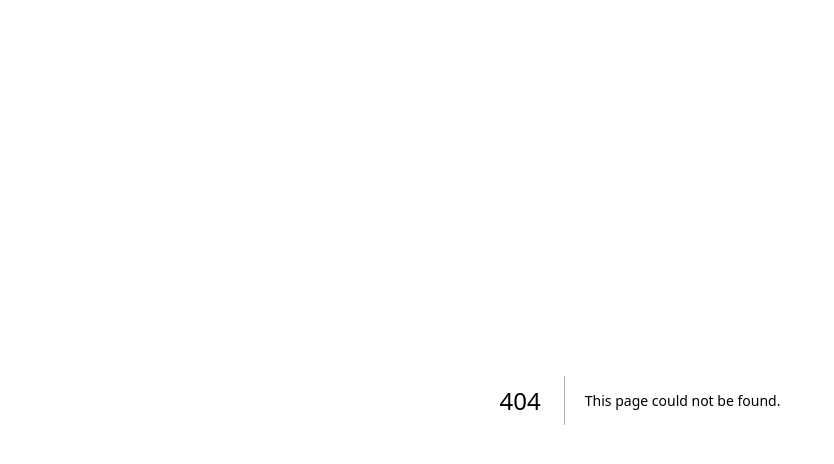
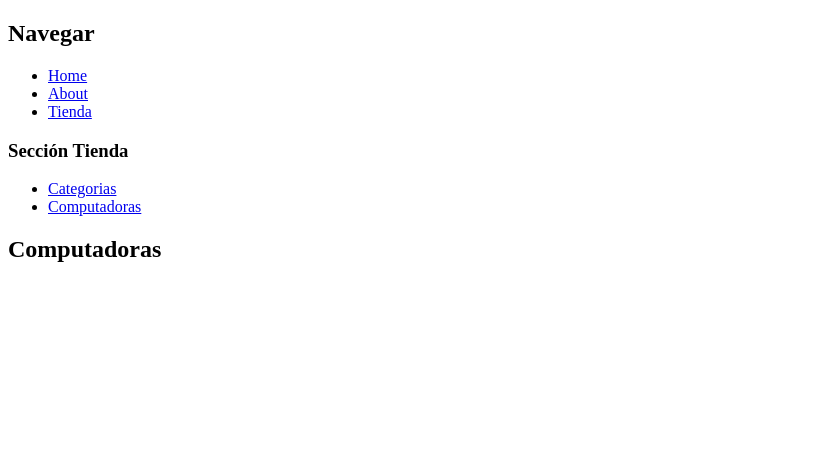
Before and after one commit to MPiccato/NextJS13_Course, a Next.js app: page /tienda/categorias/computadoras in a window 1280 px wide. Before the commit this address had no page. Shown: the top 464 px of the page, without its empty margins (0-834 px from the left). Built offline with nearby package versions, Linux system fonts and the light colour scheme.

Commit message:
aprendiendo sobre layout

```diff
--- /dev/null
+++ b/app/about/page.jsx
@@ -0,0 +1,5 @@
+function AboutPage() {
+    return <h1>About Martin</h1>
+};
+
+export default AboutPage;
--- a/app/layout.js
+++ b/app/layout.js
@@ -1,12 +1,17 @@
+import NavBar from '../components/Navbar'
+
 export const metadata = {
-  title: 'Next.js',
-  description: 'Generated by Next.js',
+  title: 'Mi tienda',
+  description: 'Aprendiendo NetxJs',
 }
 
 export default function RootLayout({ children }) {
- return (
+  return (
     <html lang="en">
-      <body>{children}</body>
+      <body>
+        <NavBar />
+        {children}
+      </body>
     </html>
   )
 }
--- a/app/page.jsx
+++ b/app/page.jsx
@@ -1,3 +1,3 @@
 export default function HomePage() {
     return <h1>Hola Martin</h1>
-}
+};
--- /dev/null
+++ b/app/tienda/categorias/computadoras/page.jsx
@@ -0,0 +1,11 @@
+
+
+const ComputadorasPage = () => {
+    return (
+        <div>
+            <h2>Computadoras</h2>
+        </div>
+    );
+}
+
+export default ComputadorasPage;
--- /dev/null
+++ b/app/tienda/layout.jsx
@@ -0,0 +1,25 @@
+import Link from 'next/link'
+
+const NavegadorLayout = ({ children }) => {
+    return (
+        <>
+            <nav>
+                <h3>Sección Tienda</h3>
+                <ul>
+                    <li>
+                        <Link href="/tienda/categorias">Categorias</Link>
+                    </li>
+                    <li>
+                        <Link href="/tienda/categorias/computadoras">Computadoras</Link>
+                    </li>
+                </ul>
+            </nav>
+            {children}
+        </>
+
+
+
+    );
+}
+
+export default NavegadorLayout;
--- /dev/null
+++ b/components/Navbar.jsx
@@ -0,0 +1,20 @@
+import Link from 'next/link';
+
+export default function Navbar() {
+    return (
+        <nav>
+            <h1>Navegar</h1>
+            <ul>
+                <li>
+                    <Link href="/">Home</Link>
+                </li>
+                <li>
+                    <Link href='/about'>About</Link>
+                </li>
+                <li>
+                    <Link href="/tienda">Tienda</Link>
+                </li>
+            </ul>
+        </nav>
+    )
+}
```
Also changed, not shown: app/tienda/categorias/page.jsx (added, +10 -0 lines), app/tienda/page.jsx (added, +11 -0 lines).
